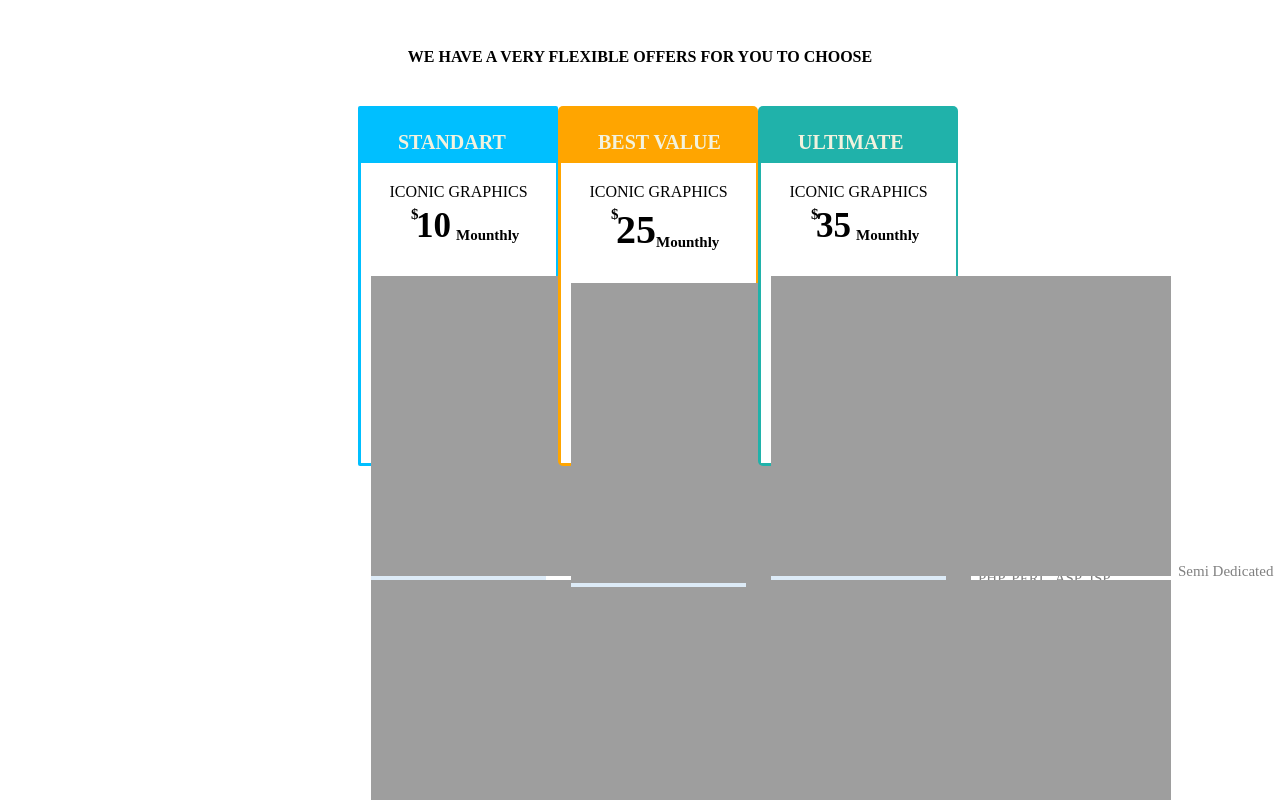
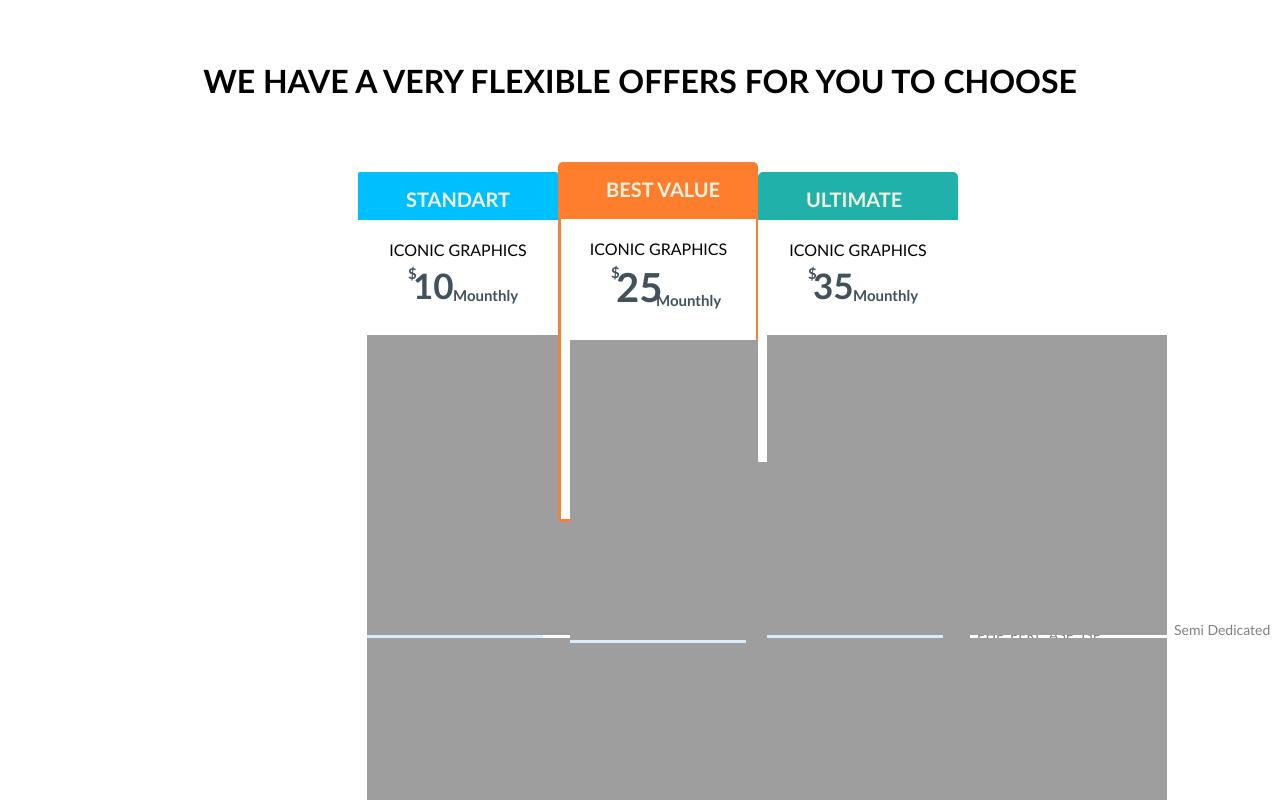
Before and after one commit to OlgaKz/OlgaKz.github.io, a plain HTML site: page markup/home/lesson6/task1.html in a window 1280 px wide. Shown: the top 800 px of the page. Drawn offline with Linux system fonts and the light colour scheme.

Commit message:
task 1/6 is in procces

```diff
--- a/markup/home/lesson6/task1.html
+++ b/markup/home/lesson6/task1.html
@@ -4,12 +4,12 @@
     <meta charset="UTF-8">
     <title>Task1Lesson6</title>
 <style>
-    .header{
+    h1{
         text-transform: uppercase;
         text-align: center;
         font-weight: bold;
         padding: 40px;
-
+        font-family:Trebuchet MS;
     }
     .blue, .orange, .bluegreen{
         display: inline-block;
@@ -21,19 +21,12 @@
     }
     .blue{
         position: relative;
-        height: 360px;
+        height: 290px;
         width: 200px;
         background:deepskyblue;
         margin-left: 350px;
         border-radius: 2px;
-    }
-    .bluetxt{
-        font-size: 20px;
-        color: #f2f2de;
-        font-weight: bold;
-        position: absolute;
-        left: 40px;
-        top: 25px;
+        margin-top: 10px;
     }
 
     .bnum {
@@ -43,6 +36,8 @@
         left: 55px;
         padding-top: 5px;
         width: 120px;
+        font-family:Trebuchet MS;
+        color: #41525c;
     }
     .bnum1{
         font-weight: bold;
@@ -50,6 +45,8 @@
         top: 5px;
         font-size: 15px;
         position: absolute;
+        font-family:Trebuchet MS;
+        color: #41525c;
     }
     .bnum2{
         font-weight: bold;
@@ -57,6 +54,8 @@
         position: absolute;
         left: 40px;
         bottom: 2px;
+        font-family:Trebuchet MS;
+        color: #41525c;
     }
 
     .orange{
@@ -64,16 +63,18 @@
         display: block;
         height: 360px;
         width: 200px;
-        background:orange;
+        background:#ff7e2e;
         border-radius: 5px;
     }
-    .orangetxt{
-        font-size: 20px;
-        color: #f2f2de;
-        font-weight: bold;
+
+    .bwhite{
+        display: block;
+        background: white;
+        height: 242px;
+        width: 200px;
         position: absolute;
-        left: 40px;
-        top: 25px;
+        bottom: 0px;
+
     }
     .white {
         margin: 3px;
@@ -90,6 +91,7 @@
         position: static;
         background: none;
         margin-top: 20px;
+        font-family:Trebuchet MS;
     }
 
     .onum {
@@ -99,6 +101,8 @@
         left: 55px;
         padding-top: 5px;
         width: 120px;
+        font-family:Trebuchet MS;
+        color: #41525c;
     }
     .onum1{
         font-weight: bold;
@@ -106,6 +110,8 @@
         top: 5px;
         font-size: 15px;
         position: absolute;
+        font-family:Trebuchet MS;
+        color: #41525c;
     }
     .onum2{
         font-weight: bold;
@@ -113,15 +119,18 @@
         position: absolute;
         left: 40px;
         bottom: 2px;
+        font-family:Trebuchet MS;
+        color: #41525c;
     }
     .list {
         position: relative;
-        width: 215px;
+        width: 216px;
         top: 5px;
-        left: -30px;
+        left: -31px;
         color: grey;
-        font-size: 15px;
+        font-size: 14px;
         padding-top:10px;
+        font-family:Trebuchet MS;
     }
     ul {
         list-style-position: inside;
@@ -138,27 +147,22 @@
     .bluegreen{
         position: relative;
         display: block;
-        height: 360px;
+        height: 290px;
         width: 200px;
         background:lightseagreen;
         border-radius: 5px;
-        flex: 20px;
+        margin-top: 10px;
     }
-    .bluegreentxt{
-        font-size: 20px;
-        color: #f2f2de;
-        font-weight: bold;
-        position: absolute;
-        left: 40px;
-        top: 25px;
-    }
-    .bgnum {
+
+    .bgnum{
         position: relative;
         font-size: 35px;
         font-weight: bold;
         left: 55px;
         padding-top: 5px;
         width: 120px;
+        font-family:Trebuchet MS;
+        color: #41525c;
     }
     .bgnum1{
         font-weight: bold;
@@ -166,33 +170,43 @@
         top: 5px;
         font-size: 15px;
         position: absolute;
+        font-family:Trebuchet MS;
     }
     .bgnum2{
         font-weight: bold;
+        color: #41525c;
         font-size: 15px;
         position: absolute;
         left: 40px;
         bottom: 2px;
+        font-family:Trebuchet MS;
     }
 
     .orangebutton{
-        background-color: orange;
+        background-color: #ff7e2e;
         color: white;
         position: relative;
         width: 180px;
-        height: 40px;
+        height: 30px;
         left: 7px;
-        top: 10px;
+        top: 5px;
     }
-    .bluetxt, .orangetxt, .bluegreentxt {
+    .name {
         text-transform: uppercase;
+        font-family:Trebuchet MS;
+        font-size: 20px;
+        color: #f2f2de;
+        font-weight: bold;
+        position: absolute;
+        left: 48px;
+        top: 15px;
     }
     .bluebutton{
         background-color: dodgerblue;
         color: white;
         position: relative;
         width: 180px;
-        height: 40px;
+        height: 30px;
         left: 7px;
         top: 10px;
         position: relative;
@@ -201,10 +215,10 @@
 </style>
 </head>
 <body>
-<div class="header">we have a very flexible offers for you to choose</div>
+<h1>we have a very flexible offers for you to choose</h1>
 <div class="blue">
-    <div class="bluetxt">standart</div>
-    <div class="white">
+    <div class="name">standart</div>
+    <div class="bwhite">
         <div class="d1">ICONIC GRAPHICS</div>
         <div class="bnum">10
             <div class="bnum1">$</div>
@@ -222,7 +236,7 @@
     </div>
 </div>
 <div class="orange">
-    <div class="orangetxt">best value</div>
+    <div class="name">best value</div>
     <div class="white">
         <div class="d1">ICONIC GRAPHICS</div>
         <div class="onum">25
@@ -241,8 +255,8 @@
     </div>
 </div>
 <div class="bluegreen">
-    <div class="bluegreentxt">ultimate</div>
-    <div class="white">
+    <div class="name">ultimate</div>
+    <div class="bwhite">
         <div class="d1">ICONIC GRAPHICS</div>
         <div class="bgnum">35
             <div class="bgnum1">$</div>
```
